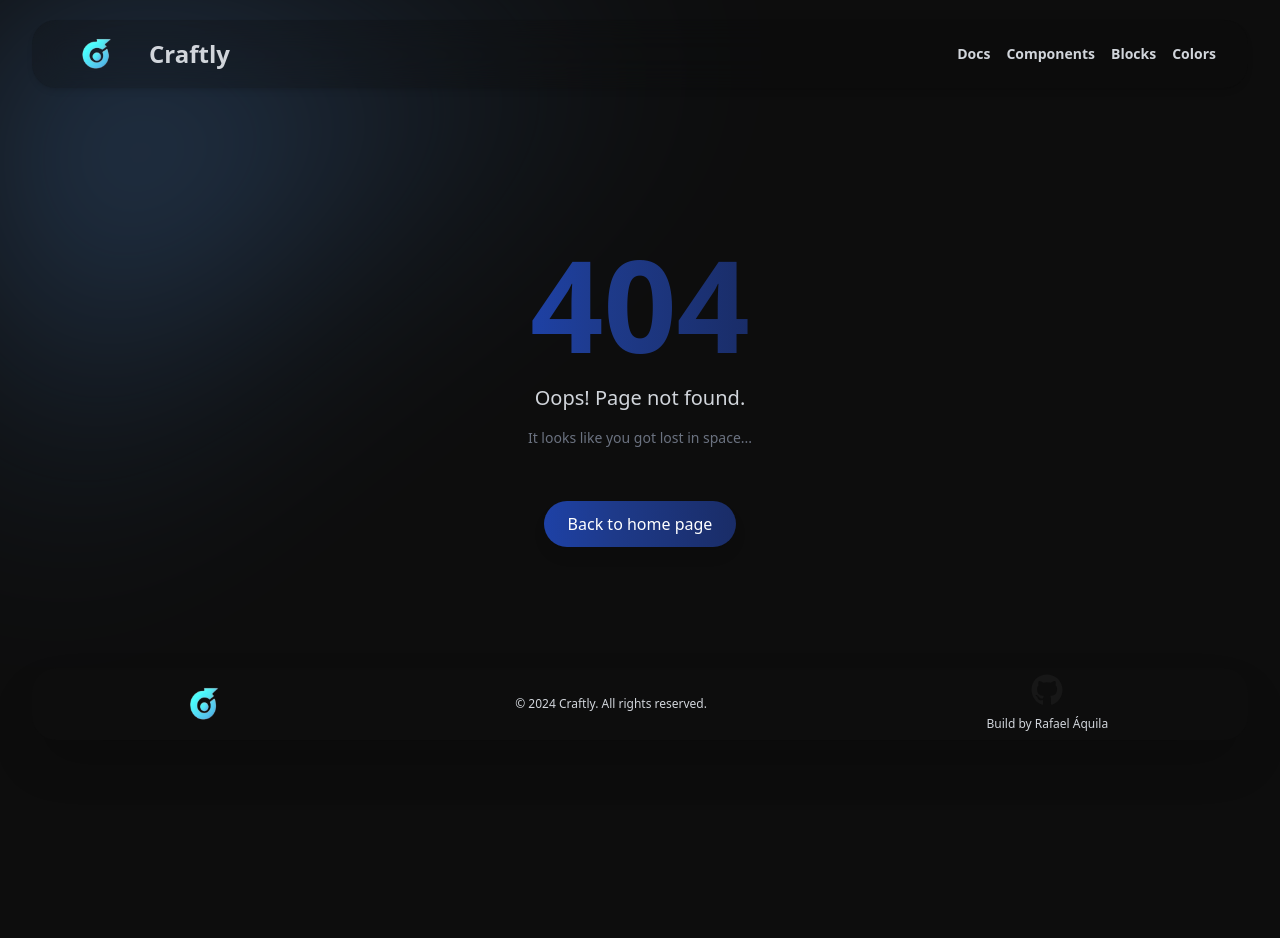
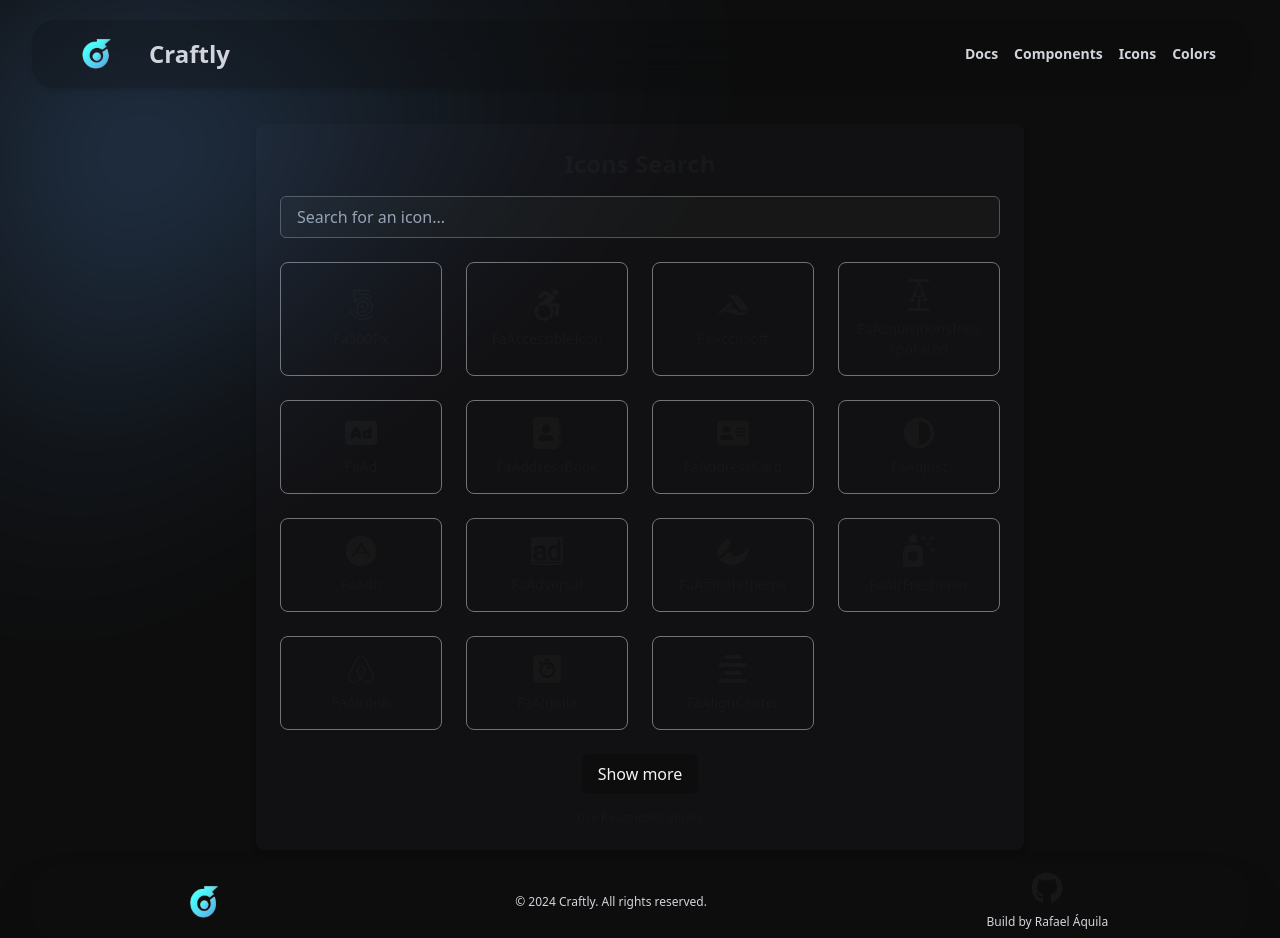
Before and after one commit to rafael-bit/craftly, a Next.js app: page /Icons in a window 1280 px wide. Before the commit this address had no page. Before the commit the page ends 800 px from the top, so only its background shows below. Built offline with nearby package versions, Linux system fonts and the light colour scheme.

Commit message:
feat: add icons page

```diff
--- /dev/null
+++ b/app/Icons/page.tsx
@@ -0,0 +1,129 @@
+'use client'
+
+import React, { useState } from "react";
+import { IconContext } from "react-icons";
+import * as FaIcons from "react-icons/fa";
+import * as MdIcons from "react-icons/md";
+import * as AiIcons from "react-icons/ai";
+import * as IoIcons from "react-icons/io";
+import { AiOutlineClose } from "react-icons/ai";
+
+const IconSearch: React.FC = () => {
+	const [searchQuery, setSearchQuery] = useState("");
+	const [selectedIcon, setSelectedIcon] = useState<string | null>(null);
+	const [selectedLibrary, setSelectedLibrary] = useState<string | null>(null);
+	const [visibleCount, setVisibleCount] = useState(15);
+
+	const allIcons: Record<string, Record<string, React.ComponentType>> = {
+		fa: FaIcons,
+		md: MdIcons,
+		ai: AiIcons,
+		io: IoIcons,
+	};
+
+	const iconKeys = Object.entries(allIcons)
+		.flatMap(([library, icons]) =>
+			Object.keys(icons).map((key) => ({
+				library,
+				key,
+			}))
+		)
+		.filter(({ library, key }) =>
+			typeof allIcons[library][key] === "function"
+		);
+
+	const filteredIcons = iconKeys.filter(({ key }) =>
+		key.toLowerCase().includes(searchQuery.toLowerCase())
+	);
+
+	const handleIconClick = (library: string, key: string) => {
+		setSelectedIcon(key);
+		setSelectedLibrary(library);
+	};
+
+	const handleCloseModal = () => {
+		setSelectedIcon(null);
+		setSelectedLibrary(null);
+	};
+
+	const handleShowMore = () => {
+		setVisibleCount((prevCount) => prevCount + 15);
+	};
+
+	return (
+		<div className="flex flex-col items-center justify-center p-4">
+			<div className="w-full max-w-3xl bg-hover shadow-md rounded-lg p-6">
+				<h1 className="text-2xl font-bold text-center mb-4">Icons Search</h1>
+				<input
+					type="text"
+					value={searchQuery}
+					onChange={(e) => {
+						setSearchQuery(e.target.value);
+						setVisibleCount(15);
+					}}
+					placeholder="Search for an icon..."
+					className="w-full border bg-neutral-900 text-neutral-100 border-neutral-600 rounded-md px-4 py-2 mb-6 focus:ring-2 focus:ring-blue-400 outline-none"
+				/>
+
+				<div className="grid grid-cols-2 sm:grid-cols-3 md:grid-cols-4 gap-6">
+					{filteredIcons.slice(0, visibleCount).map(({ library, key }) => {
+						const Icon = allIcons[library][key];
+						return (
+							<div
+								key={key}
+								className="cursor-pointer flex flex-col items-center justify-center text-center p-4 border border-neutral-500 rounded-lg hover:shadow-md transition-shadow"
+								onClick={() => handleIconClick(library, key)}
+							>
+								<IconContext.Provider value={{ size: "2em" }}>
+									<Icon />
+								</IconContext.Provider>
+								<p className="text-sm mt-2 break-all">{key}</p>
+							</div>
+						);
+					})}
+				</div>
+
+				{filteredIcons.length > visibleCount && (
+					<div className="flex flex-col justify-center items-center w-full">
+						<button
+							onClick={handleShowMore}
+							className="mt-6 bg-primary text-neutral-100 py-2 px-4 rounded-lg hover:bg-hover hover:text-neutral-50 transition-all duration-200"
+						>
+							Show more
+						</button>
+					</div>
+				)}
+
+				{filteredIcons.length === 0 && (
+					<p className="text-center text-gray-500 mt-4">No icons found.</p>
+				)}
+				<p className="text-center text-xs pt-4">Use React icons library</p>
+			</div>
+
+			{selectedIcon && selectedLibrary && (
+				<div className="fixed inset-0 bg-black bg-opacity-50 flex items-center justify-center">
+					<div className="bg-primary px-4 pb-6 rounded-lg shadow-lg w-3/4">
+						<h2 className="flex justify-between items-end text-lg text-primary font-bold mb-7">
+							How to use {selectedIcon}
+							<button
+								onClick={handleCloseModal}
+								className="mt-4 px-4 py-2 text-primary rounded-md hover:bg-hover transition"
+							>
+								<AiOutlineClose />
+							</button>
+						</h2>
+						<pre className="bg-hover p-4 rounded-md text-sm overflow-auto">
+							{`import { ${selectedIcon} } from "react-icons/${selectedLibrary}";`}
+						</pre>
+						<p className="mt-4">Use the icon in your component:</p>
+						<pre className="bg-hover p-4 rounded-md text-sm overflow-auto">
+							{`<${selectedIcon} />`}
+						</pre>
+					</div>
+				</div>
+			)}
+		</div>
+	);
+};
+
+export default IconSearch;
--- a/app/components/Header.tsx
+++ b/app/components/Header.tsx
@@ -60,11 +60,11 @@ export default function Header() {
 					>Components
 					</Link>
 					<Link
-						href="/"
+						href="/Icons"
 						className={`text-sm/6 font-semibold text-primary transition-all duration-300 transform hover:-translate-y-1 hover:text-hover ${isVisible ? 'opacity-100 translate-y-0' : 'opacity-0 translate-y-5'
 							} delay-[50ms]`}
 					>
-						Blocks
+						Icons
 					</Link>
 					<Link
 						href="/colors"
@@ -96,7 +96,7 @@ export default function Header() {
 						<div className="space-y-3">
 							<Link href="#" className="block px-3 py-2 text-primary font-semibold rounded-lg hover:bg-hover hover:text-hover">Docs</Link>
 							<Link href="/component" className="block px-3 py-2 text-primary font-semibold rounded-lg hover:bg-hover hover:text-hover">Components</Link>
-							<Link href="#" className="block px-3 py-2 text-primary font-semibold rounded-lg hover:bg-hover hover:text-hover">Block</Link>
+							<Link href="Icons" className="block px-3 py-2 text-primary font-semibold rounded-lg hover:bg-hover hover:text-hover">Icons</Link>
 							<Link href="/colors" className="block px-3 py-2 text-primary font-semibold rounded-lg hover:bg-hover hover:text-hover">Colors</Link>
 						</div>
 					</DialogPanel>
```
